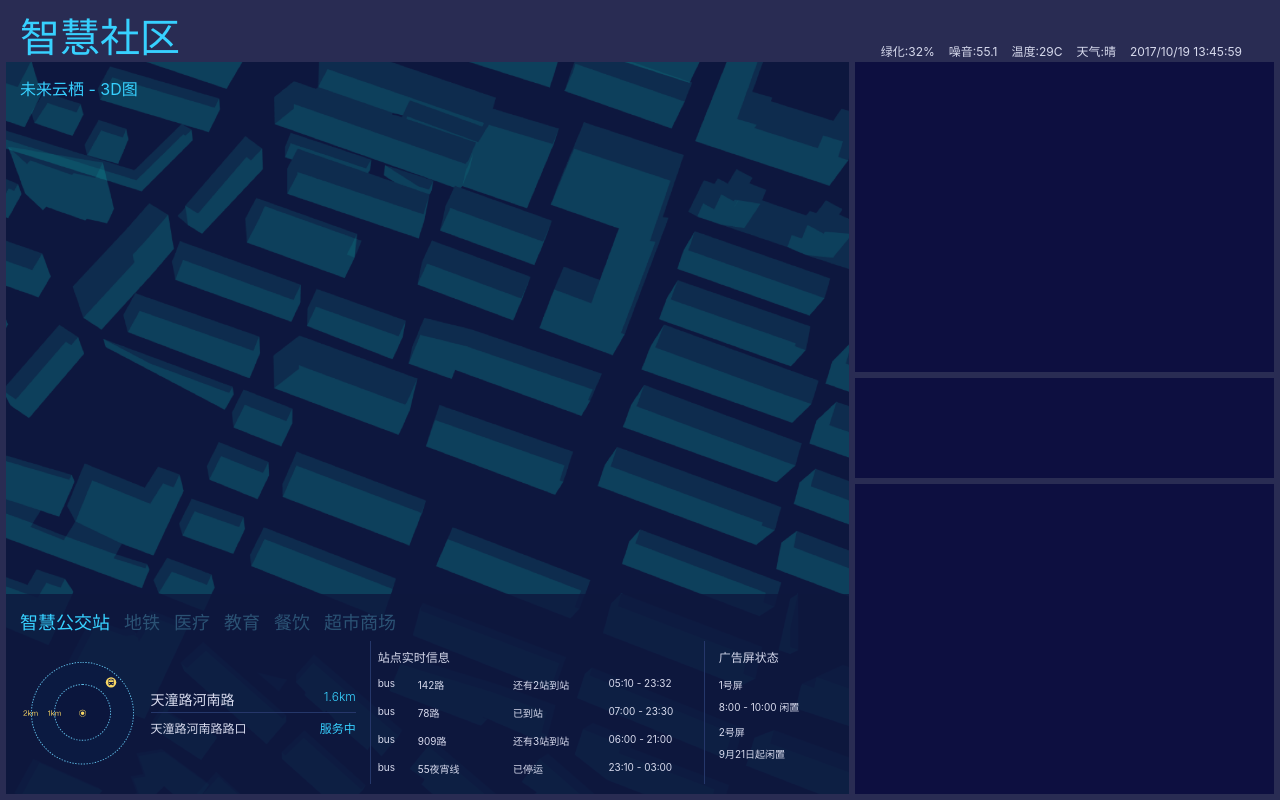
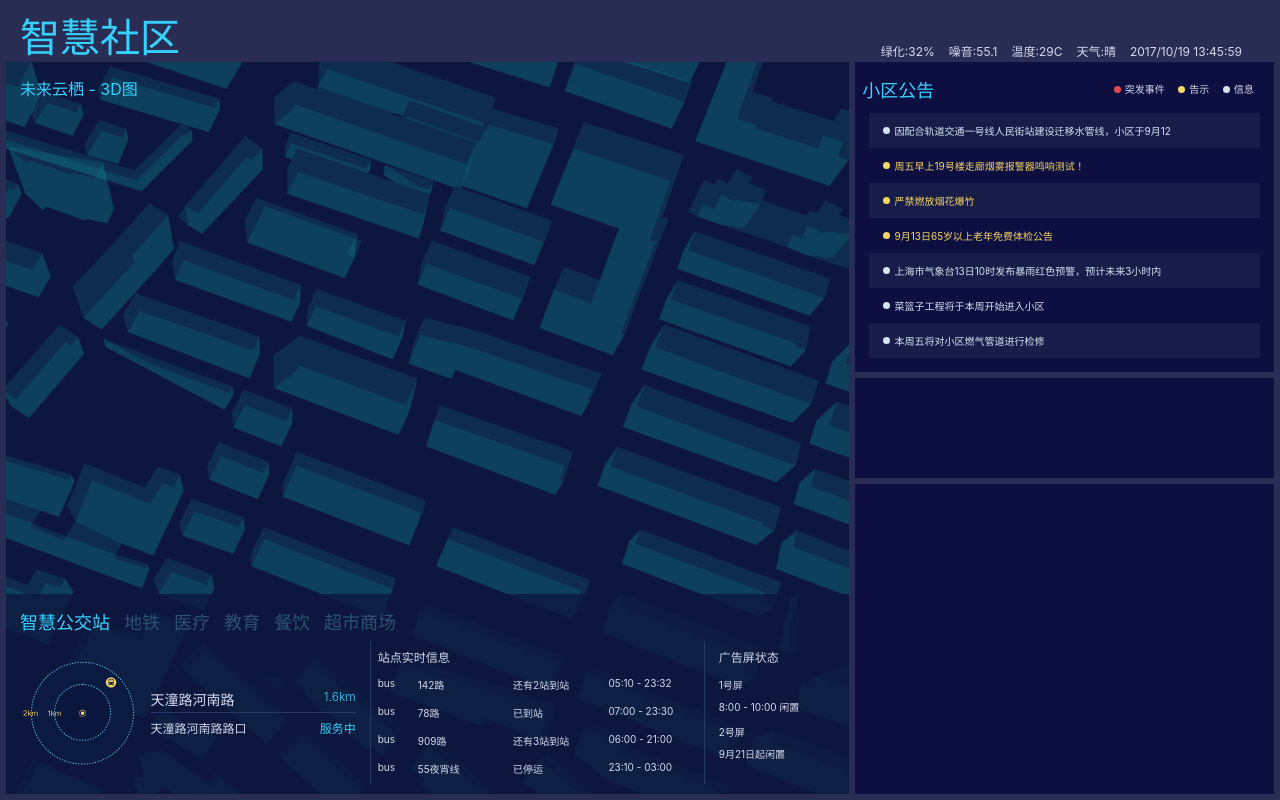
Before and after one commit to hzzly/screen-vue, a Vue app: page /#/ in a window 1280 px wide. Built offline with nearby package versions, Linux system fonts and the light colour scheme.

Commit message:
:sparkles: add bulletin

```diff
--- a/src/components/Bulletin.vue
+++ b/src/components/Bulletin.vue
@@ -0,0 +1,136 @@
+<template>
+  <v-card :title="title">
+    <div slot="legends">
+      <div class="lengend" v-for="(item, index) in legendsValues" :key="index">
+        <span :style="{backgroundColor: item.color}"></span>
+        <span>{{item.label}}</span>
+      </div>
+    </div>
+    <div slot="content" class="contentWrap">
+      <div class="message" v-for="(item, index) in messagesValues" :key="index" :style="{backgroundColor: index % 2 === 0 ? '#181c49' : ''}">
+        <span :style="{backgroundColor: item.color}"></span>
+        <span :style="{color: item.color}">{{item.text}}</span>
+      </div>
+    </div>
+  </v-card>
+</template>
+
+<script>
+
+import VCard from '@/components/Card'
+
+export default {
+  name: 'Bulletin',
+  components: {
+    VCard
+  },
+  data () {
+    return {
+      title: '小区公告',
+      legends: {
+        2: {
+          level: 2,
+          label: '突发事件',
+          color: '#E84A51'
+        },
+        1: {
+          level: 1,
+          label: '告示',
+          color: '#F8D664'
+        },
+        0: {
+          level: 0,
+          label: '信息',
+          color: '#D4E4F0'
+        }
+      },
+      messages: [
+        {
+          id: 126,
+          level: 0,
+          text: '因配合轨道交通一号线人民街站建设迁移水管线，小区于9月12'
+        },
+        {
+          id: 125,
+          level: 1,
+          text: '周五早上19号楼走廊烟雾报警器鸣响测试！'
+        },
+        {
+          id: 124,
+          level: 1,
+          text: '严禁燃放烟花爆竹'
+        },
+        {
+          id: 123,
+          level: 1,
+          text: '9月13日65岁以上老年免费体检公告'
+        },
+        {
+          id: 122,
+          level: 0,
+          text: '上海市气象台13日10时发布暴雨红色预警，预计未来3小时内'
+        },
+        {
+          id: 121,
+          level: 0,
+          text: '菜篮子工程将于本周开始进入小区'
+        },
+        {
+          id: 120,
+          level: 0,
+          text: '本周五将对小区燃气管道进行检修'
+        }
+      ]
+    }
+  },
+  computed: {
+    legendsValues () {
+      return Object.values(this.legends).reverse()
+    },
+    messagesValues () {
+      return this.messages.slice(0, 7).map(e => ({
+        ...e,
+        color: this.legends[e.level].color
+      }))
+    }
+  }
+}
+</script>
+
+<style lang="scss" scoped>
+span {
+  display: inline-block;
+  font-size: 10px;
+  color: #d7daed;
+  &:first-child {
+    width: .5rem;
+    height: .5rem;
+    border-radius: 50%;
+    margin-right: .3rem;
+  }
+}
+.lengend {
+  display: inline-block;
+  margin-right: .95rem;
+}
+.contentWrap {
+  width: 100%;
+  height: 100%;
+  display: flex;
+  flex-direction: column;
+  padding: .75rem .5rem 0 .5rem;
+  overflow: hidden;
+  .message {
+    flex: 1;
+    padding: 0 1rem;
+    display: flex;
+    align-items: center;
+    overflow: hidden;
+    span {
+      &:last-child {
+
+      }
+    }
+  }
+}
+</style>
--- a/src/components/Card.vue
+++ b/src/components/Card.vue
@@ -1,7 +1,7 @@
 <template>
   <div class="card">
     <div class="head">
-      <div class="title"></div>
+      <div class="title">{{title}}</div>
       <slot name="legends"></slot>
     </div>
     <div class="content">
@@ -10,18 +10,33 @@
   </div>
 </template>
 
+<script>
+export default {
+  name: 'Card',
+  props: {
+    title: {
+      type: String
+    }
+  }
+}
+</script>
+
+
 <style lang="scss" scoped>
 .card {
   display: flex;
+  width: 100%;
+  height: 100%;
   flex-direction: column;
   padding: 1rem .5rem;
+  overflow: hidden;
   .head {
     display: flex;
     justify-content: space-between;
     font-size: 18px;
   }
   .content {
-    flex: 1 1 0%;
+    flex: 1;
   }
 }
 </style>
--- a/src/view/indexpage.vue
+++ b/src/view/indexpage.vue
@@ -9,7 +9,9 @@
         <v-environment></v-environment>
       </div>
     </div>
-    <div class="bulletinWrap"></div>
+    <div class="bulletinWrap">
+      <v-bulletin></v-bulletin>
+    </div>
     <div class="propertyWrap"></div>
     <div class="resourceWrap"></div>
   </div>
@@ -19,11 +21,13 @@
 
 import VHeader from '@/components/Header'
 import VEnvironment from '@/components/EnvironmentAround'
+import VBulletin from '@/components/Bulletin'
 
 export default {
   components: {
     VHeader,
-    VEnvironment
+    VEnvironment,
+    VBulletin
   },
   data () {
     return {
```
